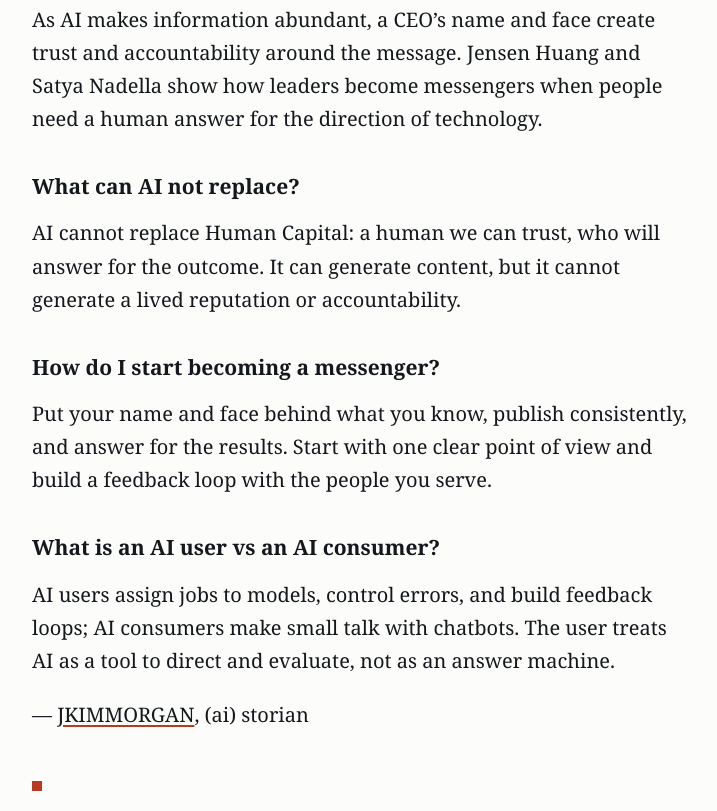
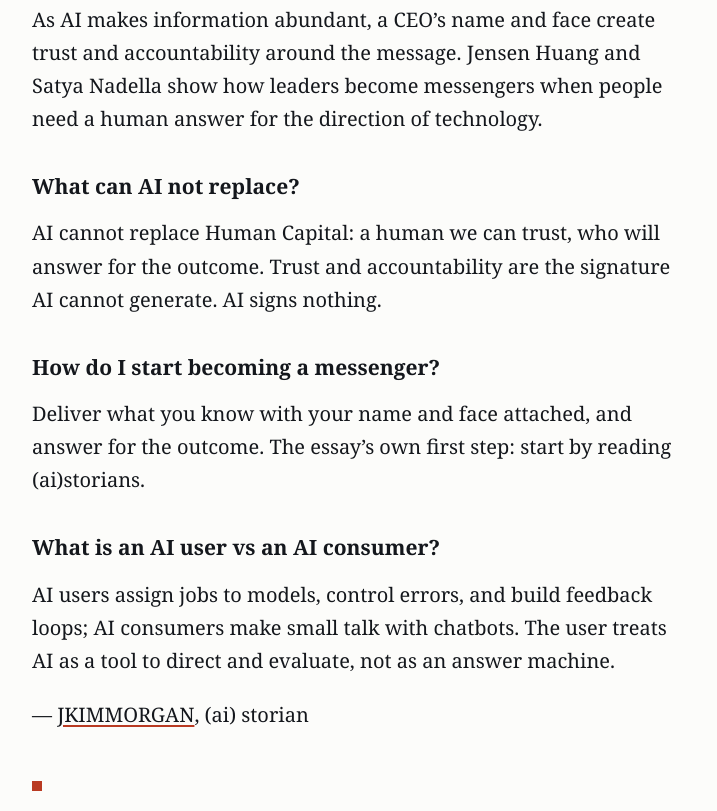
Before and after one commit to jkimness/aistorians-site, an Astro site: page /ai-storians/be-a-messenger in a window 1280 px wide. Shown: the part 11189-12000 px from the top of the page, without its empty margins (280-997 px from the left). Built offline with nearby package versions, Linux system fonts and the light colour scheme; Astro itself is replaced by a stand-in of ours; a web font is replaced by a local one.

Commit message:
Copy: reword two Be a Messenger FAQ answers to match the essay (Jae OK 2026-10-31)

```diff
--- a/src/content/essays/en/be-a-messenger.md
+++ b/src/content/essays/en/be-a-messenger.md
@@ -12,9 +12,9 @@ faq:
   - q: "Why are CEOs going on social media?"
     a: "As AI makes information abundant, a CEO’s name and face create trust and accountability around the message. Jensen Huang and Satya Nadella show how leaders become messengers when people need a human answer for the direction of technology."
   - q: "What can AI not replace?"
-    a: "AI cannot replace Human Capital: a human we can trust, who will answer for the outcome. It can generate content, but it cannot generate a lived reputation or accountability."
+    a: "AI cannot replace Human Capital: a human we can trust, who will answer for the outcome. Trust and accountability are the signature AI cannot generate. AI signs nothing."
   - q: "How do I start becoming a messenger?"
-    a: "Put your name and face behind what you know, publish consistently, and answer for the results. Start with one clear point of view and build a feedback loop with the people you serve."
+    a: "Deliver what you know with your name and face attached, and answer for the outcome. The essay’s own first step: start by reading (ai)storians."
   - q: "What is an AI user vs an AI consumer?"
     a: "AI users assign jobs to models, control errors, and build feedback loops; AI consumers make small talk with chatbots. The user treats AI as a tool to direct and evaluate, not as an answer machine."
 ---
@@ -233,11 +233,11 @@ As AI makes information abundant, a CEO’s name and face create trust and accou
 
 ### What can AI not replace?
 
-AI cannot replace Human Capital: a human we can trust, who will answer for the outcome. It can generate content, but it cannot generate a lived reputation or accountability.
+AI cannot replace Human Capital: a human we can trust, who will answer for the outcome. Trust and accountability are the signature AI cannot generate. AI signs nothing.
 
 ### How do I start becoming a messenger?
 
-Put your name and face behind what you know, publish consistently, and answer for the results. Start with one clear point of view and build a feedback loop with the people you serve.
+Deliver what you know with your name and face attached, and answer for the outcome. The essay's own first step: start by reading (ai)storians.
 
 ### What is an AI user vs an AI consumer?
 
```
